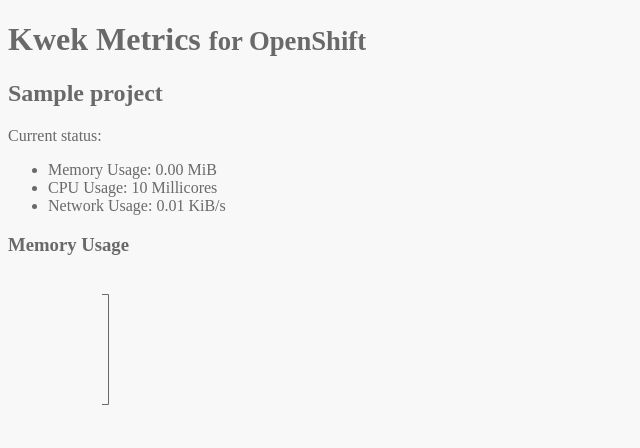
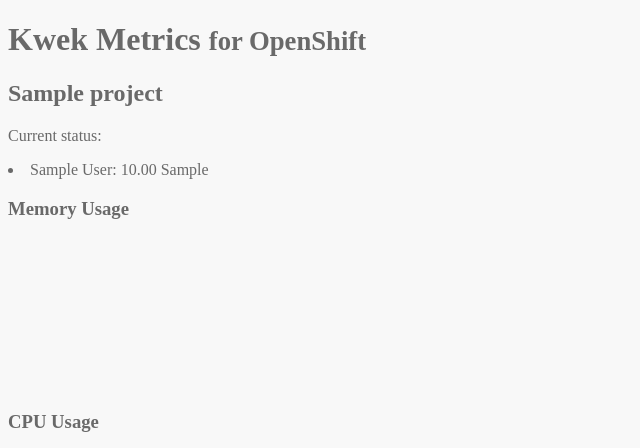
Before and after one commit to jsvgoncalves/kwek-metrics, a Flask app: template kwek/templates/metrics.html in a window 1280 px wide. Shown: the top 448 px of the page, without its empty margins (0-640 px from the left). Run offline with Flask 2, Linux system fonts and the light colour scheme; tables that the repository leaves empty hold one stand-in row (values such as "Sample post"); the template is opened without the code that fills it: values that come from a table or form of the project are taken from there, most other values are stand-ins (such as "Sample title", 1, 10 or a date in 2020); style sheets or scripts are compiled from the project's sources; some libraries are stand-ins or nearby versions.

Commit message:
kwek: use db metrics on /metrics/<project> view
* Project overview now also queries the metrics as described on the db.
* Add `Metric.color` to define the draw color on D3.js charts.

Signed-off-by: Joao Goncalves <jsvgoncalves@gmail.com>

```diff
--- a/kwek/model.py
+++ b/kwek/model.py
@@ -34,14 +34,17 @@
     tag = db.Column(db.String(80), unique=True)
     unit = db.Column(db.String(80))
     conversion = db.Column(db.Float)
+    color = db.Column(db.String(80))
 
-    def __init__(self, name, display_name, endpoint, tag, unit, conversion):
+    def __init__(self, name, display_name, endpoint,
+                 tag, unit, conversion, color):
         self.name = name
         self.display_name = display_name
         self.endpoint = endpoint
         self.tag = tag
         self.unit = unit
         self.conversion = conversion
+        self.color = color
 
     def __repr__(self):
         return '<Metric %r : %r>' % (self.name, self.display_name)
--- a/kwek/templates/metrics.html
+++ b/kwek/templates/metrics.html
@@ -6,11 +6,14 @@
 <h2>{{project}}</h2>
 
 <p>Current status:</p>
-<ul>
-  <li>Memory Usage: {{"{:.2f}".format(memory[0]['avg']*0.000000953674)}} MiB</li>
-  <li>CPU Usage: {{cpu[0]['avg']}} Millicores</li>
-  <li>Network Usage: {{"{:.2f}".format(network[0]['avg']*0.0009765625)}} KiB/s</li>
-</ul>
+{% for metric in metrics %}
+  <li>
+    {{metric.display_name}}:
+    {{"{:.2f}".format((values[metric.name][0]['avg'])*metric.conversion)}}
+    {{metric.unit}}
+  </li>
+{% endfor %}
+
 
 <h3>Memory Usage</h3>
 <svg id="memory" width="400" height="150"></svg>
@@ -26,150 +29,57 @@
 <script src="https://ajax.googleapis.com/ajax/libs/jquery/3.1.1/jquery.min.js"></script>
 <script src="https://d3js.org/d3.v4.min.js"></script>
 <script>
-var memory = {{memory|tojson|safe}}
-var cpu = {{cpu|tojson|safe}}
-var network = {{network|tojson|safe}}
-
-var memory_vis = d3.select('#memory'),
-    cpu_vis = d3.select('#cpu'),
-    network_vis = d3.select('#network'),
-    WIDTH = 400,
+var WIDTH = 400,
     HEIGHT = 150,
     MARGINS = {
       top: 20,
       right: 20,
       bottom: 20,
       left: 100
-    },
-    // MEMORY
-    memory_xRange = d3.scaleLinear().range([MARGINS.left, WIDTH - MARGINS.right]).domain([d3.min(memory, function(d) {
+    }
+
+{% for metric in metrics %}
+  var {{metric.name}} = {{values[metric.name]|tojson|safe}};
+  var {{metric.name}}_vis = d3.select('#{{metric.name}}')
+  {{metric.name}}_xRange = d3.scaleLinear().range([MARGINS.left, WIDTH - MARGINS.right]).domain([d3.min({{metric.name}}, function(d) {
     return d.end;
-    }), d3.max(memory, function(d) {
+  }), d3.max({{metric.name}}, function(d) {
     return d.end;
   })]),
-    memory_yRange = d3.scaleLinear().range([HEIGHT - MARGINS.top, MARGINS.bottom]).domain([d3.min(memory, function(d) {
+  {{metric.name}}_yRange = d3.scaleLinear().range([HEIGHT - MARGINS.top, MARGINS.bottom]).domain([d3.min({{metric.name}}, function(d) {
     return d.median/1024;
-    }), d3.max(memory, function(d) {
+  }), d3.max({{metric.name}}, function(d) {
     return d.median/1024;
   })]),
-    memory_xAxis = d3.axisBottom()
-    .scale(memory_xRange),
-    memory_yAxis = d3.axisLeft()
-    .scale(memory_yRange),
+  {{metric.name}}_xAxis = d3.axisBottom()
+  .scale({{metric.name}}_xRange),
+  {{metric.name}}_yAxis = d3.axisLeft()
+  .scale({{metric.name}}_yRange);
 
-    // CPU
-    cpu_xRange = d3.scaleLinear().range([MARGINS.left, WIDTH - MARGINS.right]).domain([d3.min(cpu, function(d) {
-      return d.end;
-    }), d3.max(cpu, function(d) {
-      return d.end;
-    })]),
-    cpu_yRange = d3.scaleLinear().range([HEIGHT - MARGINS.top, MARGINS.bottom]).domain([d3.min(cpu, function(d) {
-      return d.avg;
-    }), d3.max(cpu, function(d) {
-      return d.avg;
-    })]),
-    cpu_xAxis = d3.axisBottom()
-    .scale(cpu_xRange),
-    cpu_yAxis = d3.axisLeft()
-    .scale(cpu_yRange),
-
-    // NETWORK
-    network_xRange = d3.scaleLinear().range([MARGINS.left, WIDTH - MARGINS.right]).domain([d3.min(network, function(d) {
-      return d.end;
-    }), d3.max(network, function(d) {
-      return d.end;
-    })]),
-    network_yRange = d3.scaleLinear().range([HEIGHT - MARGINS.top, MARGINS.bottom]).domain([d3.min(network, function(d) {
-      return d.median;
-    }), d3.max(network, function(d) {
-      return d.median;
-    })]),
-    network_xAxis = d3.axisBottom()
-    .scale(network_xRange),
-    network_yAxis = d3.axisLeft()
-    .scale(network_yRange);
-
-
-
-/**
- *  Add axis
- */
-
-// memory_vis.append('svg:g')
-//   .attr('class', 'x axis')
-//   .attr('transform', 'translate(0,' + (HEIGHT - MARGINS.bottom) + ')')
-//   .call(memory_xAxis);
-
-memory_vis.append('svg:g')
+  // Axis for {{metric.name}}
+  {{metric.name}}_vis.append('svg:g')
   .attr('class', 'y axis')
   .attr('transform', 'translate(' + (MARGINS.left) + ',0)')
-  .call(memory_yAxis);
+  .call({{metric.name}}_yAxis);
 
-cpu_vis.append('svg:g')
-  .attr('class', 'y axis')
-  .attr('transform', 'translate(' + (MARGINS.left) + ',0)')
-  .call(cpu_yAxis);
-
-network_vis.append('svg:g')
-  .attr('class', 'y axis')
-  .attr('transform', 'translate(' + (MARGINS.left) + ',0)')
-  .call(network_yAxis);
-
-
-/**
- * Draw the line
- */
-
-
-// Define the function
+  // Define line function for {{metric.name}}
   var lineFunc = d3.line()
     .x(function(d) {
-    return memory_xRange(d.end);
+      return {{metric.name}}_xRange(d.end);
     })
     .y(function(d) {
-    return memory_yRange(d.median/1024);
+      return {{metric.name}}_yRange(d.median/1024);
     })
     .curve(d3.curveLinear); // curveBasis
 
-  // Define the function
-var cpu_line = d3.line()
-  .x(function(d) {
-    return cpu_xRange(d.end);
-  })
-  .y(function(d) {
-    return cpu_yRange(d.avg);
-  })
-  .curve(d3.curveLinear); // curveBasis
-
-  // Define the function
-var lineFunc3 = d3.line()
-  .x(function(d) {
-    return network_xRange(d.end);
-  })
-  .y(function(d) {
-    return network_yRange(d.median);
-  })
-  .curve(d3.curveLinear); // curveBasis
-
-// Append it to JSON
-
-network_vis.append('svg:path')
-  .attr('d', lineFunc3(network))
-  .attr('stroke', 'red')
+  {{metric.name}}_vis.append('svg:path')
+  .attr('d', lineFunc({{metric.name}}))
+  .attr('stroke', '{{metric.color}}')
   .attr('stroke-width', 2)
   .attr('fill', 'none');
 
-memory_vis.append('svg:path')
-  .attr('d', lineFunc(memory))
-  .attr('stroke', 'blue')
-  .attr('stroke-width', 2)
-  .attr('fill', 'none');
+{% endfor %}
 
-cpu_vis.append('svg:path')
-  .attr('d', cpu_line(cpu))
-  .attr('stroke', 'green')
-  .attr('stroke-width', 2)
-  .attr('fill', 'none');
 </script>
 
 {% endblock %}
--- a/schema.sql
+++ b/schema.sql
@@ -16,4 +16,5 @@
   tag TEXT NOT NULL,
   unit TEXT NOT NULL,
   conversion REAL NOT NULL,
+  color TEXT NOT NULL
 );
```
Also changed, not shown: kwek/views.py (+10 -21 lines). Lines whose indentation alone changed are shown as unchanged.
